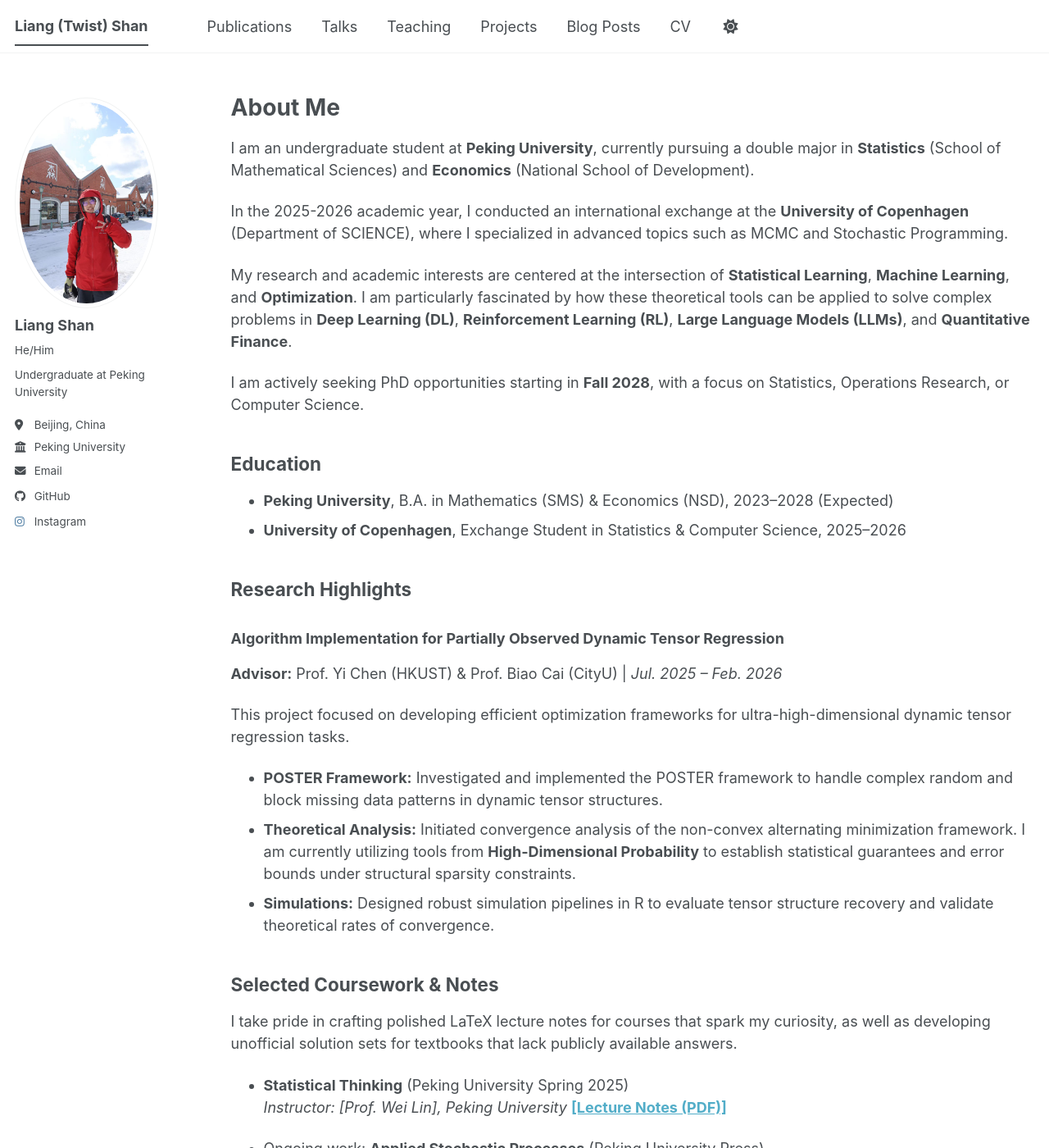
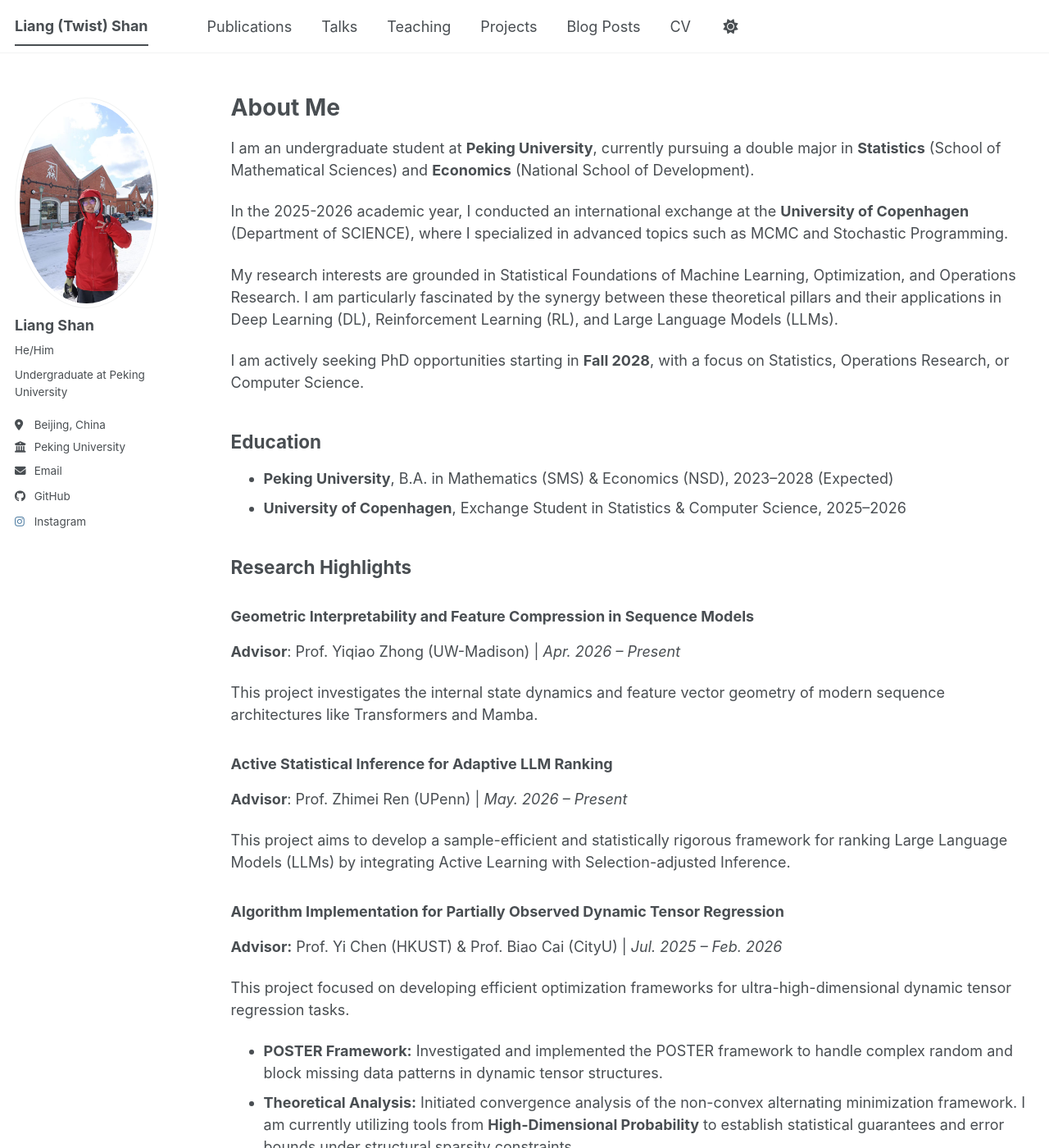
Before and after one commit to Twist-Shan/Twist-Shan.github.io, a Jekyll site: the page built from _pages/about.md, in a window 1280 px wide and 1400 px high. Shown: the whole window at 82% size. Built offline with Jekyll 4.4.1, drawn with Linux system fonts in a browser that asks for light colours; a script bundle is joined from its source files by our own code; library files that are not in the unit come from our copies.

Commit message:
Update about.md

```diff
--- a/_pages/about.md
+++ b/_pages/about.md
@@ -15,7 +15,7 @@
 
 In the 2025-2026 academic year, I conducted an international exchange at the **University of Copenhagen** (Department of SCIENCE), where I specialized in advanced topics such as MCMC and Stochastic Programming.
 
-My research and academic interests are centered at the intersection of **Statistical Learning**, **Machine Learning**, and **Optimization**. I am particularly fascinated by how these theoretical tools can be applied to solve complex problems in **Deep Learning (DL)**, **Reinforcement Learning (RL)**, **Large Language Models (LLMs)**, and **Quantitative Finance**.
+My research interests are grounded in Statistical Foundations of Machine Learning, Optimization, and Operations Research. I am particularly fascinated by the synergy between these theoretical pillars and their applications in Deep Learning (DL), Reinforcement Learning (RL), and Large Language Models (LLMs).
 
 I am actively seeking PhD opportunities starting in **Fall 2028**, with a focus on Statistics, Operations Research, or Computer Science.
 
@@ -24,6 +24,16 @@
 * **University of Copenhagen**, Exchange Student in Statistics & Computer Science, 2025–2026
 
 ## Research Highlights
+
+### Geometric Interpretability and Feature Compression in Sequence Models
+**Advisor**: Prof. Yiqiao Zhong (UW-Madison) | *Apr. 2026 – Present*
+
+This project investigates the internal state dynamics and feature vector geometry of modern sequence architectures like Transformers and Mamba.
+
+### Active Statistical Inference for Adaptive LLM Ranking
+**Advisor**: Prof. Zhimei Ren (UPenn) | *May. 2026 – Present*
+
+This project aims to develop a sample-efficient and statistically rigorous framework for ranking Large Language Models (LLMs) by integrating Active Learning with Selection-adjusted Inference.
 
 ### Algorithm Implementation for Partially Observed Dynamic Tensor Regression
 **Advisor:** Prof. Yi Chen (HKUST) & Prof. Biao Cai (CityU) | *Jul. 2025 – Feb. 2026*
```
